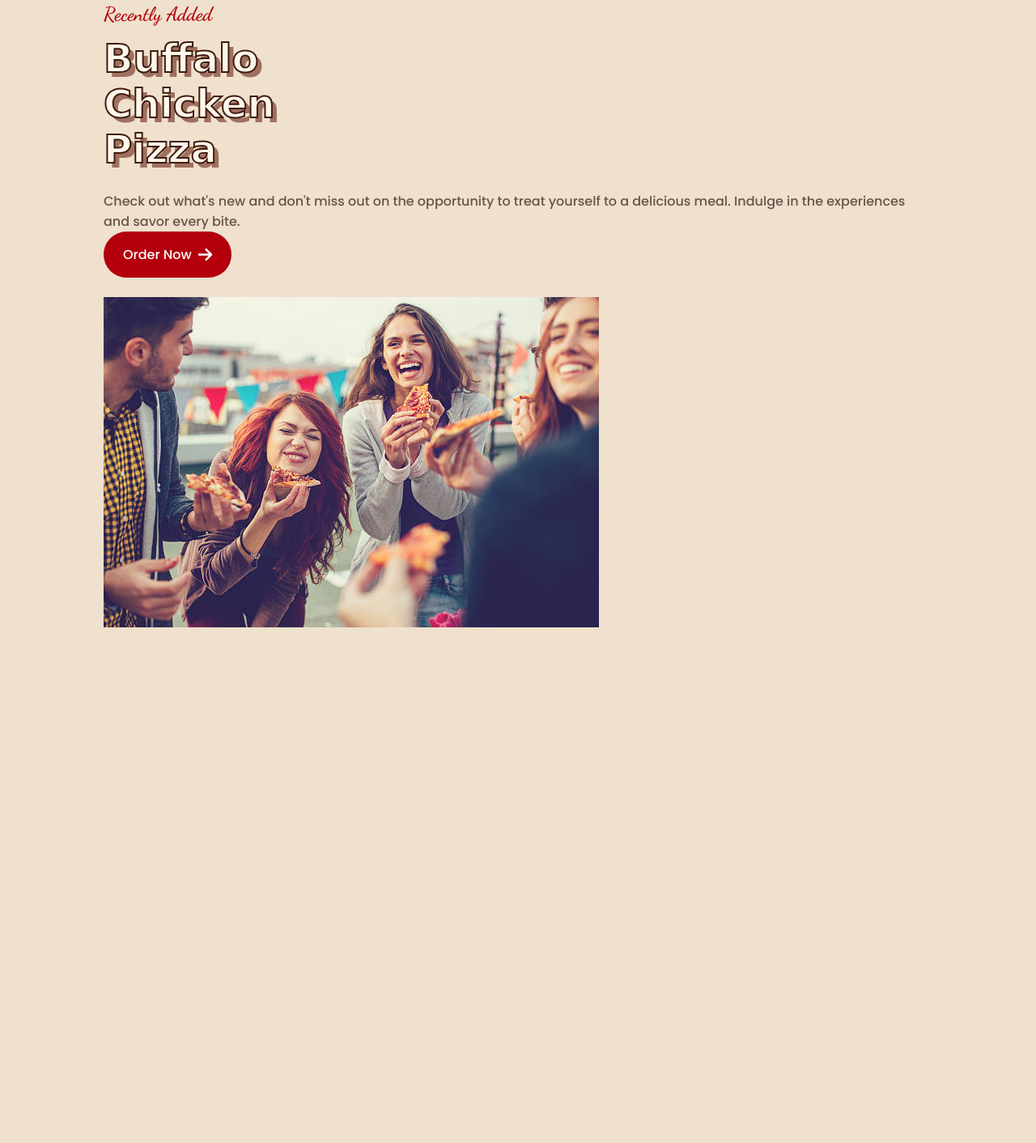
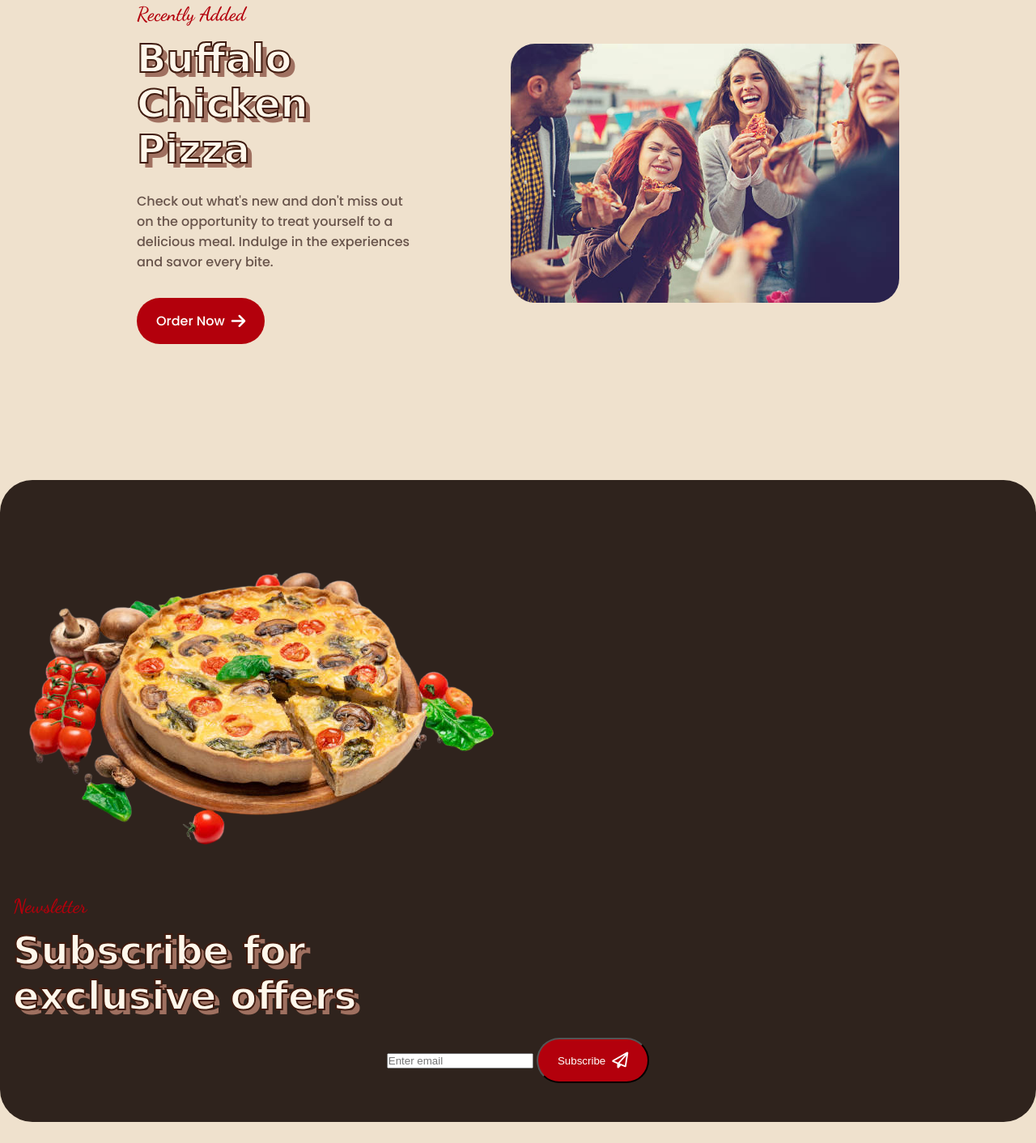
Before and after one commit to Fivestones-Tech/FivestonesPizza, a plain HTML site: page index.html in a window 1280 px wide. Shown: the part 1808-3220 px from the top of the page at 81% size. Before the commit the page ends 2879 px from the top, so only its background shows below. Drawn offline with Linux system fonts and the light colour scheme.

Commit message:
//Newsletter
contributing subscription

```diff
--- a/index.html
+++ b/index.html
@@ -197,7 +197,27 @@
         </section>
      <!-- ///////////////////////NEWSLETTER/////////////////// -->
          <section class="newsletter section">
+             <div class="newsletter__container continer grid">
+                <img src="images/hero_pizza-removebg-preview.png" alt="newsletter image" class="newsletter__img">
 
+                     <div class="newsletter__data">
+                         <span class="section__subtitle">
+                             Newsletter
+                         </span>
+
+                         <h2 class="section__title">
+                            Subscribe for  <br>
+                            exclusive offers
+                         </h2>
+
+                         <form action="" class="newsletter__form">
+                                <input type="text" placeholder="Enter email" class="newsletter__input">
+
+                                <button class="button newsletter__button">
+                                    Subscribe <i class="fa-regular fa-paper-plane"></i>
+                                </button></form>
+                     </div>
+             </div>
         </section>
       <!-- ///////////////////////ABOUT/////////////////// -->
         <section class="about section">
--- a/style.css
+++ b/style.css
@@ -331,7 +331,9 @@ img{
 
 @media screen and (min-width: 576px){
     .home__container,
-    .about__container{
+    .about__container,
+    .recently__container
+    {
        grid-template-columns: 0.7fr;
        justify-content: center;
     }
@@ -525,12 +527,55 @@ img{
     transform: translateY(-0.75rem);
 }
 /* /////////////RECENTLY///////////////// */
+.recently__container{
+    row-gap: 4rem
+}
+@media screen and (min-width: 1024px){
+    .recently__container{
+        grid-template-columns: 350px 480px;
+        align-items: center;
+        column-gap: 7rem;
+        padding-bottom: 2rem;
+    }
+}
 
+.recently__img{
+    border-radius: 30px;
+}
 /* ////////////////////////////// */
+.recently__data{
+     text-align: center;
+}
+
+@media screen and (min-width: 1024px){
+    .recently__data{
+        text-align: initial;
+    }
+}
+.recently__description{
+    margin-bottom: 2rem;
+}
+
+/* //////////////NEWSLETTER//////////////// */
+.newsletter__container{
+    position: relative;
+    background-color: hsl(19, 24%, 15%);
+    border-radius: 2.5rem;
+    padding: 5rem 1rem 3rem;
+    text-align: center;
+    overflow: hidden;
+    margin-bottom: 2
+}
 
 
-/* ////////////////////////////// */
 
-/* ////////////////////////////// */
 
-/* ////////////////////////////// */
+/* //////////////FOOTER//////////////// */
+
+/* //////////////SCROLL BAR//////////////// */
+
+
+
+/* //////////////SCROLL UP//////////////// */
+
+/* //SCROLL UP// */
```
